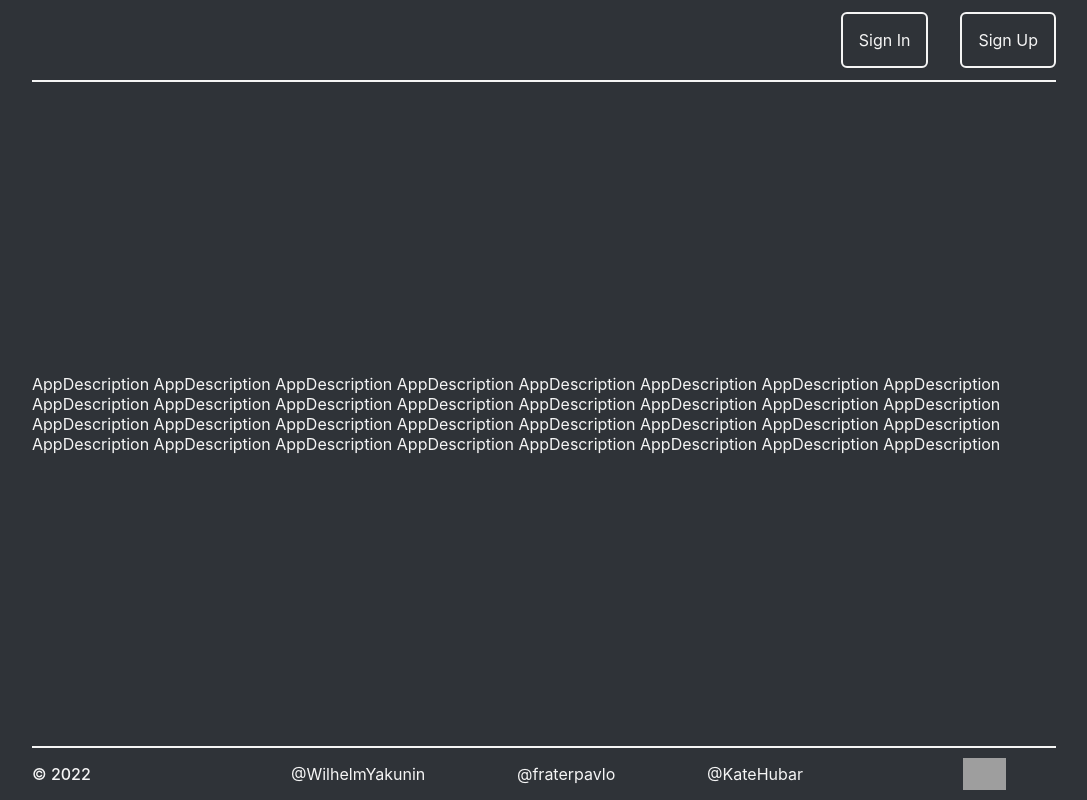
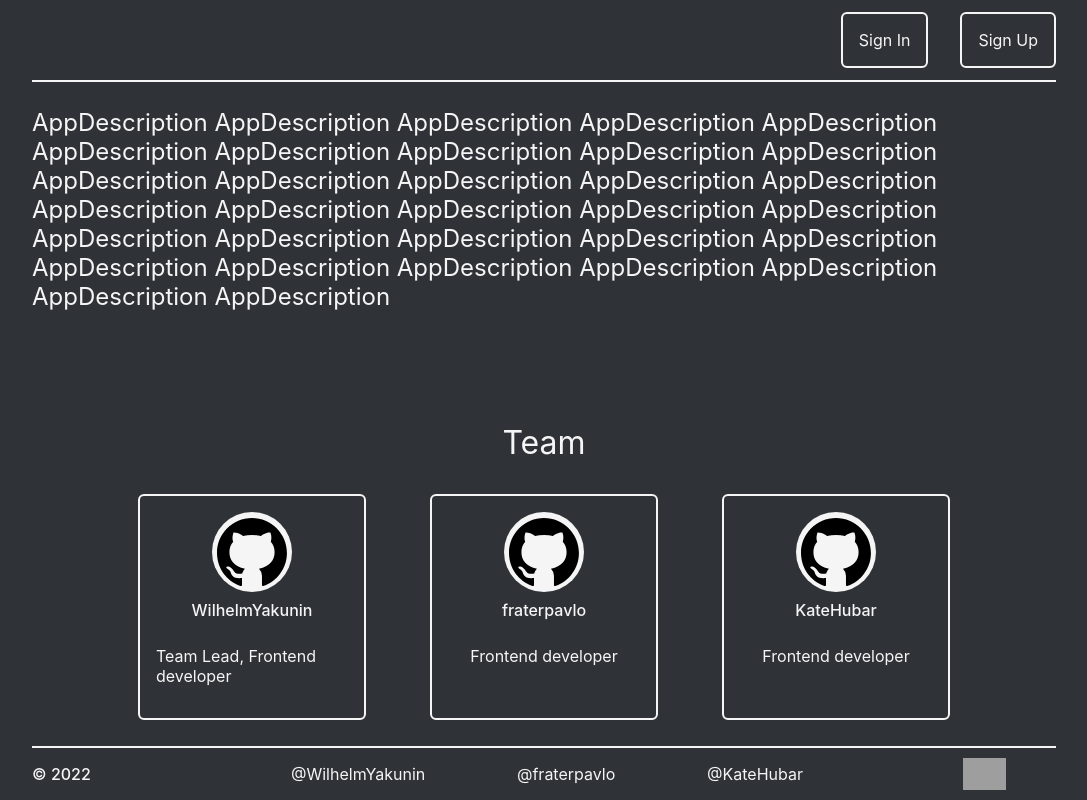
Before and after one commit to WilhelmYakunin/project-management-app, a React (Create React App) app: page / in a window 1280 px wide. Shown: the whole page, without its empty margins (96-1183 px from the left). Built offline with nearby package versions, Linux system fonts and the light colour scheme; grey boxes are pictures that could not be loaded.

Commit message:
feat: add team description

```diff
--- a/src/components/Description/Description.module.css
+++ b/src/components/Description/Description.module.css
@@ -2,4 +2,5 @@
   width: 80vw;
   margin: 0 auto;
   color: whitesmoke;
+  font-size: 1.5rem;
 }
--- a/src/components/Team/Team.module.css
+++ b/src/components/Team/Team.module.css
@@ -0,0 +1,70 @@
+.team_wrapper {
+  display: flex;
+  flex-direction: column;
+  align-items: center;
+  margin-top: 5em;
+  color: whitesmoke;
+}
+.team_title {
+  font-size: 2rem;
+}
+
+.team_string {
+  display: flex;
+  flex-direction: row;
+}
+
+.team_list {
+  display: flex;
+  flex-direction: column;
+  margin-bottom: 1em;
+  align-items: center;
+  list-style: none;
+  border: whitesmoke solid 2px;
+  border-radius: 6px;
+  width: 15vw;
+  margin: 0 2em;
+  padding: 1em;
+}
+
+.team_ava {
+  width: 5em;
+  height: 5em;
+  border-radius: 3em;
+  background-repeat: no-repeat;
+  background-size: contain;
+  background-color: whitesmoke;
+  background-image: url('./github.svg');
+  transition: 0.4s;
+}
+
+.team_ava a {
+  width: 5em;
+  height: 5em;
+  color: transparent;
+  text-decoration: none;
+}
+
+.team_ava:hover {
+  background-color: #2d8bf0;
+  transition: 0.4s;
+}
+
+.team_text {
+  padding: 0.8em;
+  font-size: 0.8rem;
+  line-height: 1rem;
+}
+
+.team_text a {
+  text-decoration: none;
+  font-size: 1rem;
+  font-weight: 500;
+  color: whitesmoke;
+  transition: 0.4s;
+}
+
+.team_text a:hover {
+  color: #2d8bf0;
+  transition: 0.4s;
+}
--- a/src/components/Team/Team.tsx
+++ b/src/components/Team/Team.tsx
@@ -1,7 +1,58 @@
-import  style from './Team.module.css';
+import style from './Team.module.css';
 
 export const Team = () => {
-  return(
-  <div  className={style.text}></div>
-  )
-}
+  return (
+    <div className={style.team_wrapper}>
+      <p className={style.team_title}>Team</p>
+      <div className={style.team_string}>
+      <ul className={style.team_list}>
+        <li>
+          <a href="https://github.com/WilhelmYakunin" target="_blank" rel="noreferrer">
+            <div className={style.team_ava}></div>
+          </a>
+        </li>
+        <li className={style.team_text}>
+          <a href="https://github.com/WilhelmYakunin" target="_blank" rel="noreferrer">
+            WilhelmYakunin
+          </a>
+        </li>
+        <li>
+          <p>Team Lead, Frontend developer</p>
+        </li>
+      </ul>
+
+      <ul className={style.team_list}>
+        <li>
+          <a href="https://github.com/fraterpavlo" target="_blank" rel="noreferrer">
+            <div className={style.team_ava}></div>
+          </a>
+        </li>
+        <li className={style.team_text}>
+          <a href="https://github.com/fraterpavlo" target="_blank" rel="noreferrer">
+          fraterpavlo
+          </a>
+        </li>
+        <li>
+          <p>Frontend developer</p>
+        </li>
+      </ul>
+
+      <ul className={style.team_list}>
+        <li>
+          <a href="https://github.com/KateHubar" target="_blank" rel="noreferrer">
+            <div className={style.team_ava}></div>
+          </a>
+        </li>
+        <li className={style.team_text}>
+          <a href="https://github.com/KateHubar" target="_blank" rel="noreferrer">
+          KateHubar
+          </a>
+        </li>
+        <li>
+          <p>Frontend developer</p>
+        </li>
+      </ul>
+      </div>
+    </div>
+  );
+};
```
Also changed, not shown: src/components/Team/github.svg (added).
